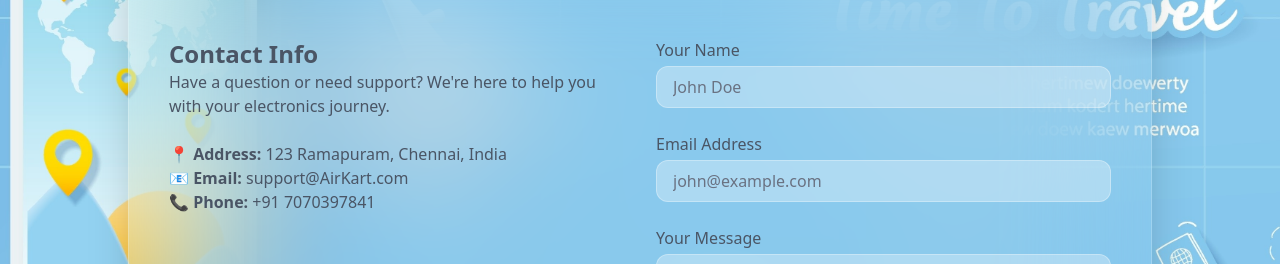
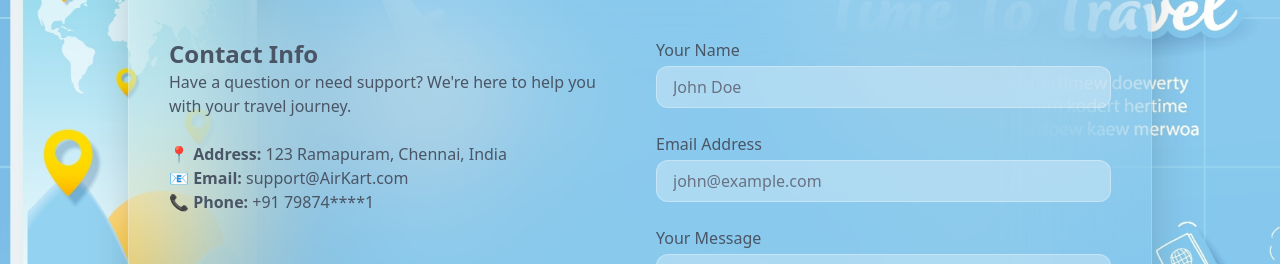
Before and after one commit to aditya154919/Airkart-Fronted, a React (Vite) app: page /contact in a window 1280 px wide. Shown: the part 279-543 px from the top of the page. Built offline with nearby package versions, Linux system fonts and the light colour scheme; no server answers.

Commit message:
contact part

```diff
--- a/src/Pages/Contact.jsx
+++ b/src/Pages/Contact.jsx
@@ -11,12 +11,12 @@ const Contact = () => {
           <div className="text-gray-600 space-y-6">
             <div>
               <h3 className="text-2xl font-semibold">Contact Info</h3>
-              <p className="text-gray-600">Have a question or need support? We're here to help you with your electronics journey.</p>
+              <p className="text-gray-600">Have a question or need support? We're here to help you with your travel journey.</p>
             </div>
             <div>
               <p><strong>📍 Address:</strong> 123 Ramapuram, Chennai, India</p>
               <p><strong>📧 Email:</strong> support@AirKart.com</p>
-              <p><strong>📞 Phone:</strong> +91 7070397841</p>
+              <p><strong>📞 Phone:</strong> +91 79874****1</p>
             </div>
           </div>
 
```
